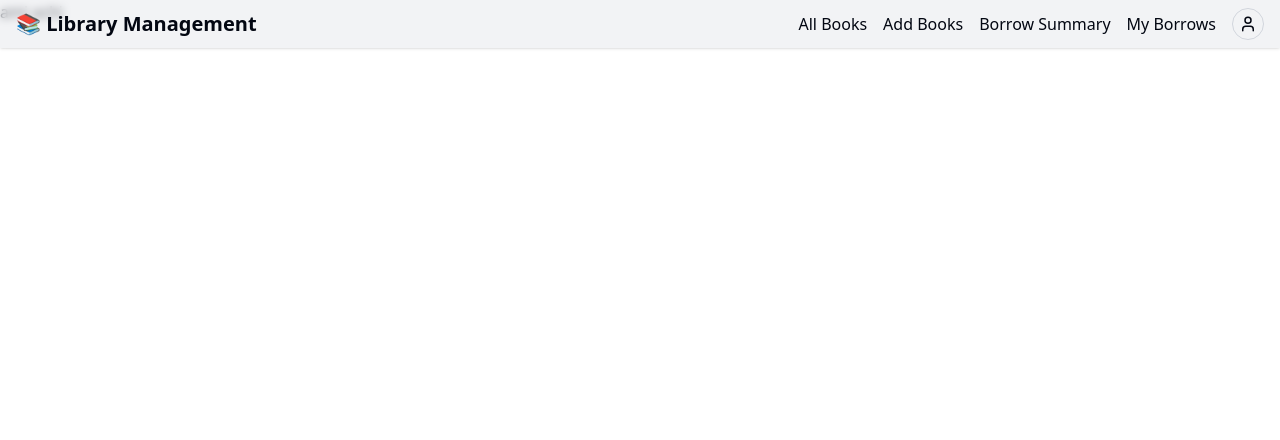
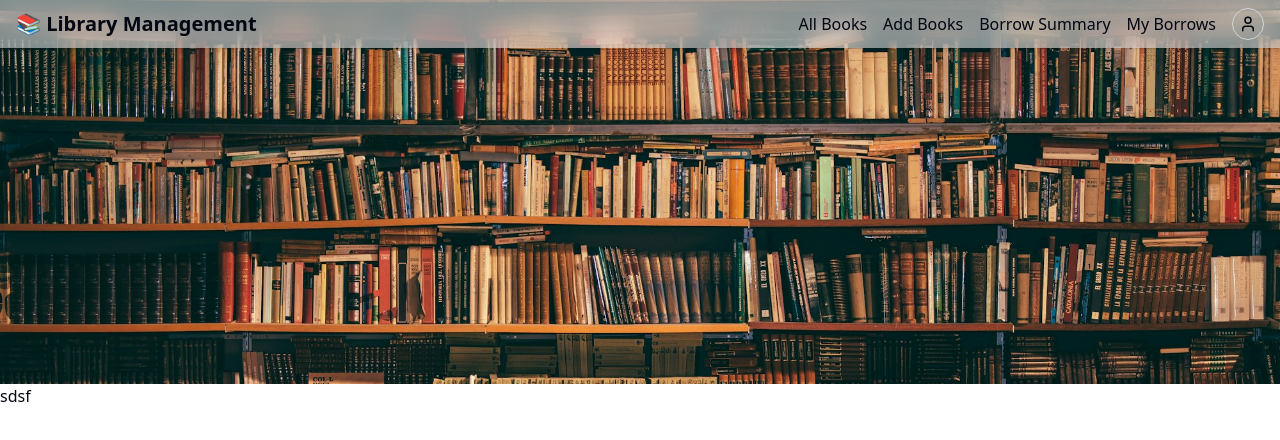
Before and after one commit to pxgacademy/Full-Stack-Minimal-Library-Management-System, a React (Vite) app in the folder frontend/: page / in a window 1280 px wide. Shown: the top 440 px of the page. Built offline with nearby package versions, Linux system fonts and the light colour scheme.

Commit message:
added pages

```diff
--- /dev/null
+++ b/frontend/src/components/SectionContainer.tsx
@@ -0,0 +1,5 @@
+const SectionContainer = () => {
+  return <section className="px-4 w-full"></section>;
+};
+
+export default SectionContainer;
--- a/frontend/src/components/navbar/Navbar.tsx
+++ b/frontend/src/components/navbar/Navbar.tsx
@@ -4,7 +4,7 @@ import { navLinks } from "./navLinks";
 
 const Navbar = () => {
   return (
-    <nav className="w-full bg-gray-200/50 backdrop-blur-xs py-2 shadow px-4 fixed top-0 left-0">
+    <nav className="w-full bg-gray-50/50 backdrop-blur-md py-2 shadow px-4 fixed top-0 left-0">
       <div className="container mx-auto flex items-center justify-between">
         <div className="text-xl">
           <Link to="/">
--- a/frontend/src/components/navbar/ProfileDropdown.tsx
+++ b/frontend/src/components/navbar/ProfileDropdown.tsx
@@ -4,12 +4,8 @@ import {
   DropdownMenuGroup,
   DropdownMenuItem,
   DropdownMenuLabel,
-  DropdownMenuPortal,
   DropdownMenuSeparator,
   DropdownMenuShortcut,
-  DropdownMenuSub,
-  DropdownMenuSubContent,
-  DropdownMenuSubTrigger,
   DropdownMenuTrigger,
 } from "@/components/ui/dropdown-menu";
 import { User } from "lucide-react";
@@ -40,7 +36,8 @@ export function ProfileDropdown() {
           </DropdownMenuItem>
         </DropdownMenuGroup>
         <DropdownMenuSeparator />
-        <DropdownMenuGroup className="">
+        <DropdownMenuGroup className="border-b">
+          <DropdownMenuLabel>Web Links</DropdownMenuLabel>
           {navLinks.map((l) => (
             <DropdownMenuItem key={l.link} asChild className="cursor-pointer">
               <Link to={l.link}>{l.name}</Link>
--- /dev/null
+++ b/frontend/src/pages/addBooks/AddBooks.tsx
@@ -0,0 +1,5 @@
+const AddBooks = () => {
+  return <div>Add Books</div>;
+};
+
+export default AddBooks;
--- /dev/null
+++ b/frontend/src/pages/allBooks/AllBooks.tsx
@@ -0,0 +1,18 @@
+import bannerImage from "@/assets/banner.jpg";
+
+const AllBooks = () => {
+  return (
+    <section className="w-full">
+      <div className="w-full max-h-96 overflow-hidden">
+        <img
+          src={bannerImage}
+          alt="banner"
+          className="w-full h-full object-cover"
+        />
+      </div>
+      sdsf
+    </section>
+  );
+};
+
+export default AllBooks;
--- /dev/null
+++ b/frontend/src/pages/borrowSummary/BorrowSummary.tsx
@@ -0,0 +1,5 @@
+const BorrowSummary = () => {
+  return <div>Borrow Summary</div>;
+};
+
+export default BorrowSummary;
--- a/frontend/src/pages/home/Home.tsx
+++ b/frontend/src/pages/home/Home.tsx
@@ -1,10 +1,11 @@
 import Navbar from "@/components/navbar/Navbar";
+import { Outlet } from "react-router";
 
 function Home() {
   return (
     <>
       <Navbar />
-      <div className="">ami achi</div>
+      <Outlet />
     </>
   );
 }
--- /dev/null
+++ b/frontend/src/pages/myBorrows/MyBorrows.tsx
@@ -0,0 +1,5 @@
+const MyBorrows = () => {
+  return <div>My Borrows</div>;
+};
+
+export default MyBorrows;
--- a/frontend/src/routes/routes.tsx
+++ b/frontend/src/routes/routes.tsx
@@ -1,9 +1,31 @@
+import AddBooks from "@/pages/addBooks/AddBooks";
+import AllBooks from "@/pages/allBooks/AllBooks";
+import BorrowSummary from "@/pages/borrowSummary/BorrowSummary";
 import Home from "@/pages/home/Home";
+import MyBorrows from "@/pages/myBorrows/MyBorrows";
 import { createBrowserRouter } from "react-router";
 
 export const router = createBrowserRouter([
   {
     path: "/",
     Component: Home,
+    children: [
+      {
+        index: true,
+        Component: AllBooks,
+      },
+      {
+        path: "add-books",
+        Component: AddBooks,
+      },
+      {
+        path: "borrow-summary",
+        Component: BorrowSummary,
+      },
+      {
+        path: "my-borrows",
+        Component: MyBorrows,
+      },
+    ],
   },
 ]);
```
Also changed, not shown: frontend/src/assets/banner.jpg (added).
